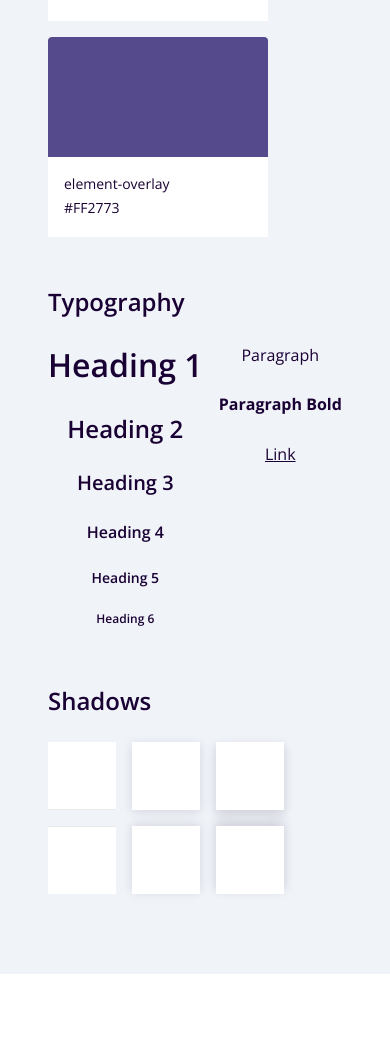
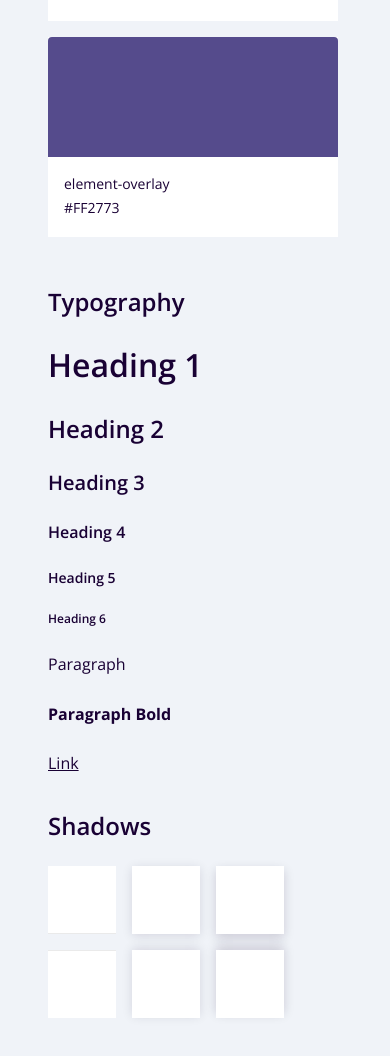
Before and after one commit to MANEESH-P/flamingo-web, a React (Create React App) app: page / in a window 390 px wide. Shown: the part 3842-4898 px from the top of the page. Before the commit the page ends 4816 px from the top, so only its background shows below. Built offline with nearby package versions, Linux system fonts and the light colour scheme.

Commit message:
css fixes

```diff
--- a/src/Components/Avatar/Avatar.js
+++ b/src/Components/Avatar/Avatar.js
@@ -3,7 +3,7 @@ import React from "react";
 
 export default function Avatar(props) {
   return (
-    <div className={`avatar--${props.size}`}>
+    <div className={`avatar avatar--${props.size}`}>
       {props.img ? (
         <img
           className={`avatar ${props.margin} shadow--b-2`}
--- a/src/Sass/components/_avatar.scss
+++ b/src/Sass/components/_avatar.scss
@@ -46,3 +46,9 @@
     @include avatar--size(96px, 96px);
   }
 }
+
+// @media only screen and (max-width: 600px) {
+//   .avatars {
+//     justify-items: center;
+//   }
+// }
--- a/src/Sass/components/_color.scss
+++ b/src/Sass/components/_color.scss
@@ -75,3 +75,9 @@
     font-size: 14px;
   }
 }
+
+@media only screen and (max-width: 600px) {
+  .color {
+    width: 100%;
+  }
+}
--- a/src/Sass/pages/elementslayout.scss
+++ b/src/Sass/pages/elementslayout.scss
@@ -1,19 +1,42 @@
+// .home-layout {
+//   display: flex;
+//   min-height: 100vh;
+// }
+// .nav {
+//   // flex-grow: 1;
+//   position: fixed;
+//   width: 20vw;
+//   position: fixed;
+// }
+
+// .components {
+//   // flex-grow: 4;
+//   margin-left: 20vw;
+//   width: 80vw;
+//   background: #f0f3f8;
+// }
+
 .home-layout {
   display: flex;
   min-height: 100vh;
+  .components {
+    // flex-grow: 4;
+    margin-left: 20vw;
+    width: 80vw;
+    background: #f0f3f8;
+  }
 }
 .nav {
-  // flex-grow: 1;
+  //   flex-grow: 1;
   position: fixed;
   width: 20vw;
-  position: fixed;
-}
-
-.components {
-  // flex-grow: 4;
-  margin-left: 20vw;
-  width: 80vw;
-  background: #f0f3f8;
+  display: flex;
+  justify-content: center;
+  margin-top: 6rem;
+  h4 {
+    font-weight: bold;
+    cursor: pointer;
+  }
 }
 
 .container,
@@ -69,7 +92,7 @@ h4 {
   .nav {
     display: none;
   }
-  .components {
+  .home-layout .components {
     margin-left: 0;
 
     width: 100vw;
--- a/src/Sass/pages/foundationlayout.scss
+++ b/src/Sass/pages/foundationlayout.scss
@@ -68,4 +68,10 @@ header {
     width: 100vw;
     // padding: 2rem;
   }
+
+  .typography {
+    display: block;
+
+    text-align: left;
+  }
 }
```
